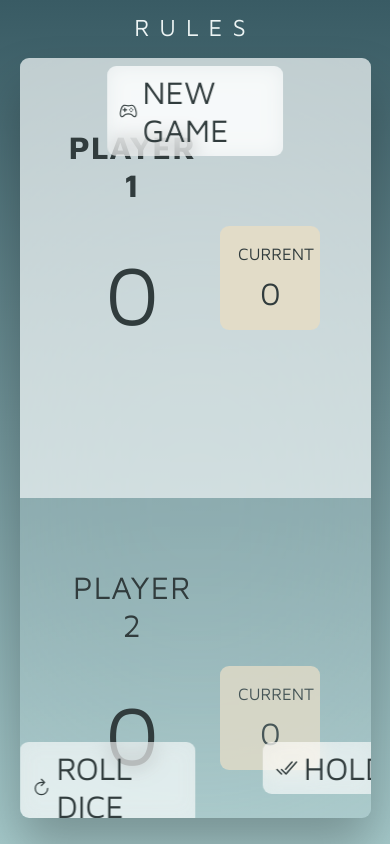
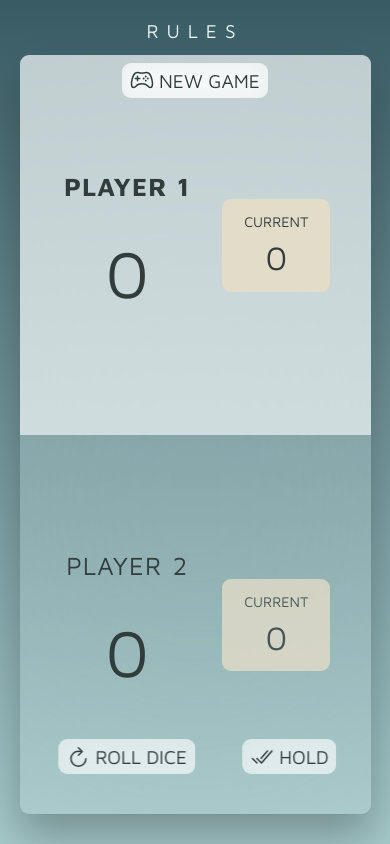
Before and after one commit to mad-wise/pig-game, a plain HTML site: page index.html in a window 390 px wide. Drawn offline with nearby package versions, Linux system fonts and the light colour scheme.

Commit message:
Add files via upload
Media queries are updates

```diff
--- a/css/queries.css
+++ b/css/queries.css
@@ -77,6 +77,7 @@ BELOW 832px (Tablets)
 
   .score-name {
     width: 50%;
+    margin-bottom: 1rem;
   }
 
   .name {
@@ -85,6 +86,14 @@ BELOW 832px (Tablets)
 
   .current {
     width: 40%;
+  }
+
+  .current-label {
+    font-size: 2.4rem;
+  }
+
+  .current-score {
+    font-size: 5.4rem;
   }
 
   main .btn {
@@ -130,3 +139,39 @@ BELOW 832px (Tablets)
     font-size: 2.4rem;
   }
 }
+
+/* ----------------------
+BELOW 512px (Tablets)
+*/
+
+@media (max-width: 32em) {
+  html {
+    font-size: 50%;
+  }
+
+  .score-name {
+    margin-bottom: 4rem;
+  }
+
+  .name {
+    margin-top: 3rem;
+    font-size: 3.2rem;
+  }
+
+  .score {
+    font-size: 8.4rem;
+  }
+
+  .current-label {
+    font-size: 1.8rem;
+  }
+
+  .current-score {
+    font-size: 4.2rem;
+  }
+
+  main .btn {
+    font-size: 2.4rem;
+    padding: 0.7rem 1rem;
+  }
+}
```
